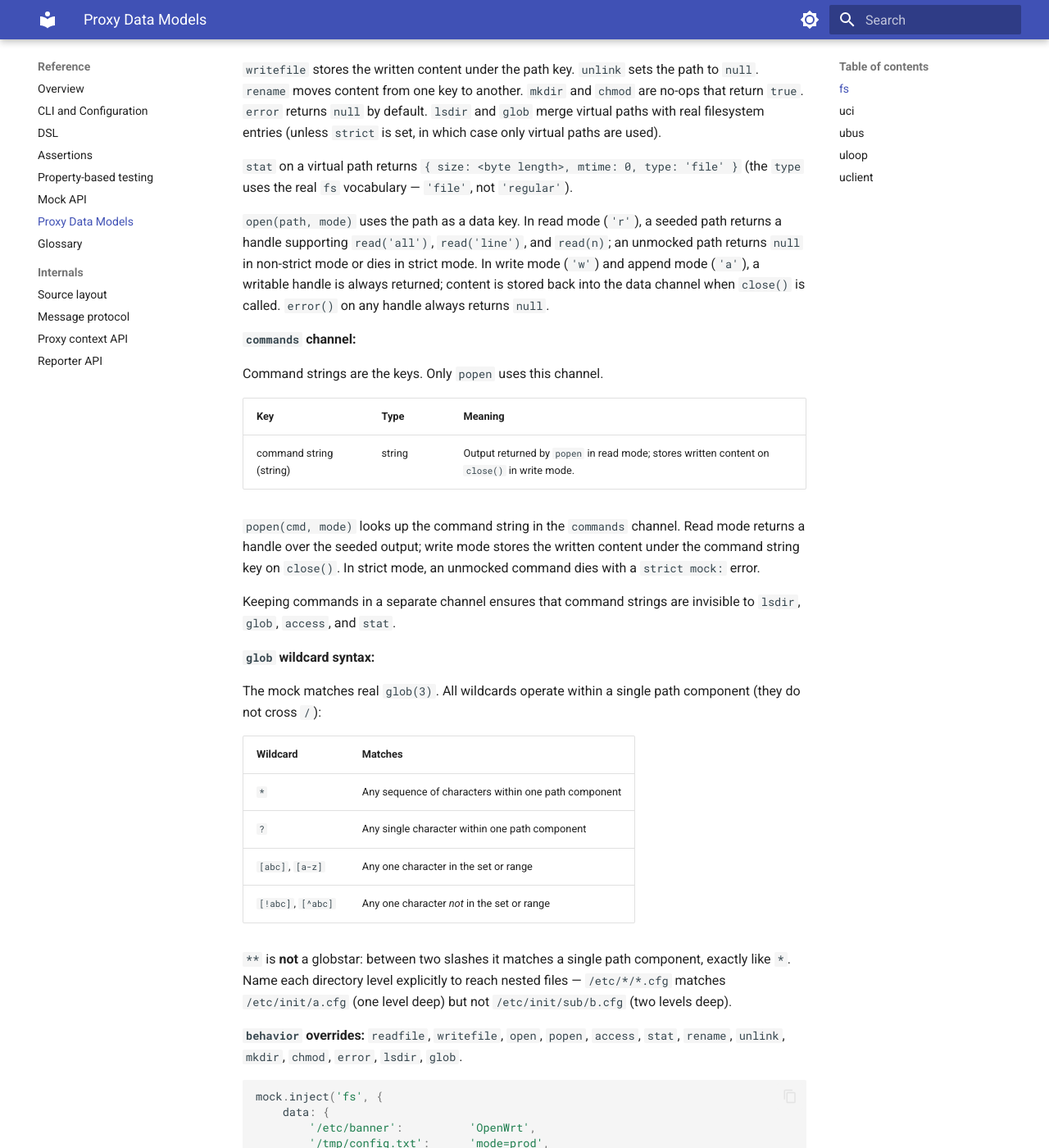
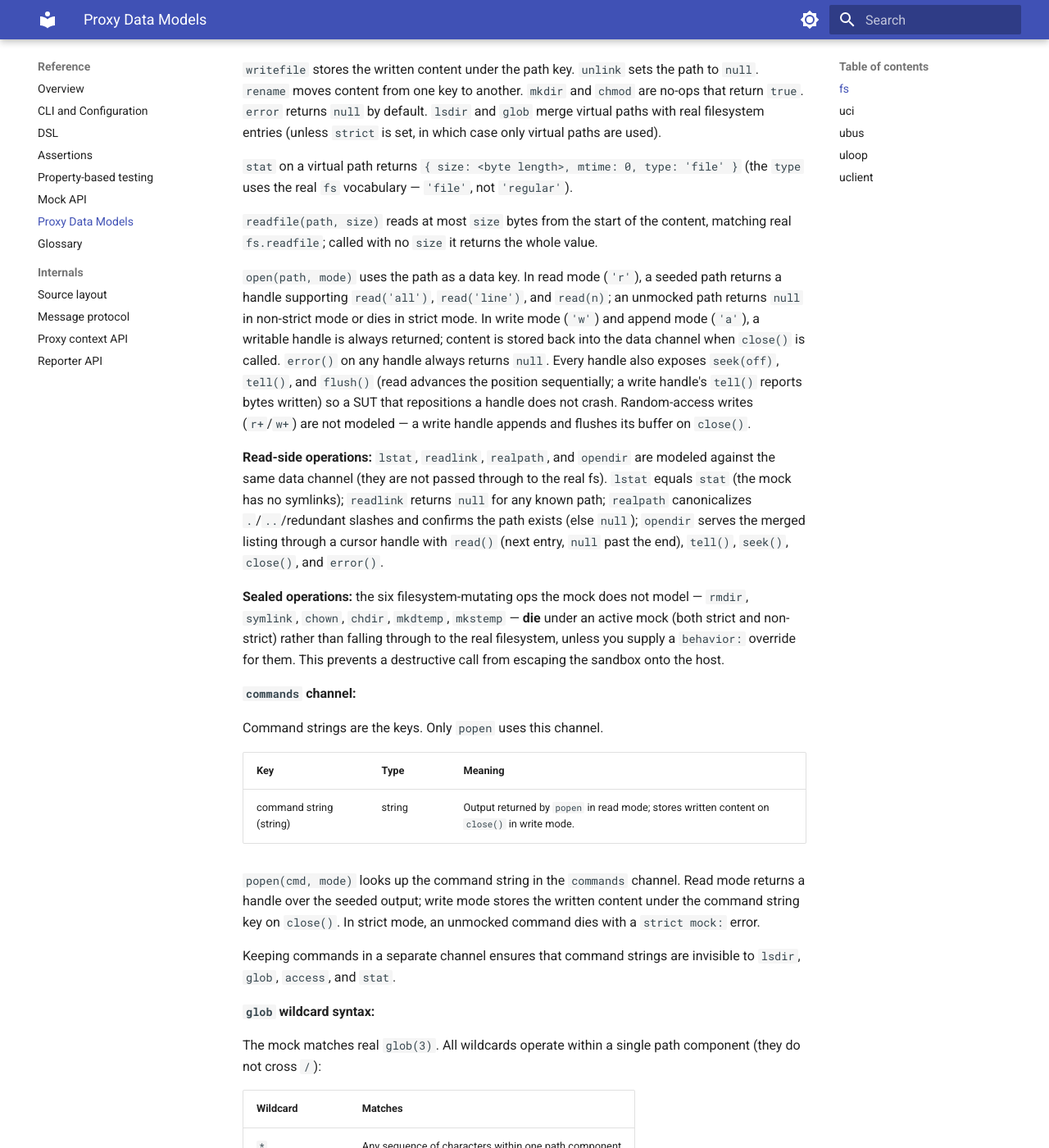
Before and after one commit to m00qek/utest, an MkDocs documentation site: the page built from docs/reference/proxy-data-models.md, in a window 1280 px wide and 1400 px high, scrolled down 849 px. Shown: the whole window at 82% size. Built offline with MkDocs 1.6.1 and Material for MkDocs 9.7.7, drawn with Linux system fonts in a browser that asks for light colours; some of the changed text lies outside the part shown.

Commit message:
docs: document fs read-side family, seal, handle ops, and uci fidelity
fs (R3.2/R3.6/NIT): the sealed destructive ops (rmdir/symlink/chown/chdir/
mkdtemp/mkstemp die under an active mock unless given a behavior), the modeled
read-side family (lstat==stat, readlink null, realpath canonicalizes, opendir
cursor), handle seek/tell/flush, and readfile(path, size). uci (1.8 + NIT):
reads return deep copies, delete of a missing entry returns null, and load
returns false only under strict for an unseeded package (not 'always true').
All verified in the container.

````diff
--- a/docs/reference/proxy-data-models.md
+++ b/docs/reference/proxy-data-models.md
@@ -30,7 +30,13 @@ Filesystem paths are the keys. `lsdir`, `glob`, `access`, `stat`, `readfile`,
 
 `stat` on a virtual path returns `{ size: <byte length>, mtime: 0, type: 'file' }` (the `type` uses the real `fs` vocabulary — `'file'`, not `'regular'`).
 
-`open(path, mode)` uses the path as a data key. In read mode (`'r'`), a seeded path returns a handle supporting `read('all')`, `read('line')`, and `read(n)`; an unmocked path returns `null` in non-strict mode or dies in strict mode. In write mode (`'w'`) and append mode (`'a'`), a writable handle is always returned; content is stored back into the data channel when `close()` is called. `error()` on any handle always returns `null`.
+`readfile(path, size)` reads at most `size` bytes from the start of the content, matching real `fs.readfile`; called with no `size` it returns the whole value.
+
+`open(path, mode)` uses the path as a data key. In read mode (`'r'`), a seeded path returns a handle supporting `read('all')`, `read('line')`, and `read(n)`; an unmocked path returns `null` in non-strict mode or dies in strict mode. In write mode (`'w'`) and append mode (`'a'`), a writable handle is always returned; content is stored back into the data channel when `close()` is called. `error()` on any handle always returns `null`. Every handle also exposes `seek(off)`, `tell()`, and `flush()` (read advances the position sequentially; a write handle's `tell()` reports bytes written) so a SUT that repositions a handle does not crash. Random-access writes (`r+`/`w+`) are not modeled — a write handle appends and flushes its buffer on `close()`.
+
+**Read-side operations:** `lstat`, `readlink`, `realpath`, and `opendir` are modeled against the same data channel (they are not passed through to the real fs). `lstat` equals `stat` (the mock has no symlinks); `readlink` returns `null` for any known path; `realpath` canonicalizes `.`/`..`/redundant slashes and confirms the path exists (else `null`); `opendir` serves the merged listing through a cursor handle with `read()` (next entry, `null` past the end), `tell()`, `seek()`, `close()`, and `error()`.
+
+**Sealed operations:** the six filesystem-mutating ops the mock does not model — `rmdir`, `symlink`, `chown`, `chdir`, `mkdtemp`, `mkstemp` — **die** under an active mock (both strict and non-strict) rather than falling through to the real filesystem, unless you supply a `behavior:` override for them. This prevents a destructive call from escaping the sandbox onto the host.
 
 **`commands` channel:**
 
@@ -61,7 +67,7 @@ component, exactly like `*`. Name each directory level explicitly to reach
 nested files — `/etc/*/*.cfg` matches `/etc/init/a.cfg` (one level deep) but
 not `/etc/init/sub/b.cfg` (two levels deep).
 
-**`behavior` overrides:** `readfile`, `writefile`, `open`, `popen`, `access`, `stat`, `rename`, `unlink`, `mkdir`, `chmod`, `error`, `lsdir`, `glob`.
+**`behavior` overrides:** `readfile`, `writefile`, `open`, `popen`, `access`, `stat`, `lstat`, `readlink`, `realpath`, `opendir`, `rename`, `unlink`, `mkdir`, `chmod`, `error`, `lsdir`, `glob`, and the sealed ops (`rmdir`, `symlink`, `chown`, `chdir`, `mkdtemp`, `mkstemp`) — supplying a `behavior` for a sealed op is how you make it do something instead of dying.
 
 ```js
 mock.inject('fs', {
@@ -120,7 +126,9 @@ mocks: { 'uci': null }
 
 Each section object has the form `{ '.type': '<uci-type>', <option>: <value>, ... }`. The `.type` field is required for `foreach` filtering. All option values are plain strings or arrays of strings, matching the real UCI data model.
 
-`cursor()` returns a cursor object with `load`, `get`, `get_all`, `foreach`, `set`, `delete`, `commit`, and `save`. `load`, `commit`, and `save` are no-ops returning `true`. `set` writes immediately and is readable in the same cursor. `delete` with three arguments removes a single option; with two arguments removes the entire section.
+`cursor()` returns a cursor object with `load`, `get`, `get_all`, `foreach`, `set`, `delete`, `commit`, and `save`. `commit`, `save`, and `load` return `true` by default. Under **strict** mode `load` returns `false` for a package that has no seeded config (matching real UCI, which loads only configured packages) while still returning `true` for a seeded one; the actual strict enforcement happens on the subsequent `get`/`get_all`/`foreach`/`delete`. `set` writes immediately and is readable in the same cursor. `delete` with three arguments removes a single option; with two arguments removes the entire section; it returns `null` when the target package, section, or option does not exist (matching real UCI, where a real removal returns `true`).
+
+Reads return **deep copies**, not live references into the mock store: mutating the object returned by `get`, `get_all`, or `foreach` does not change the seeded data (real UCI returns fresh objects too, so code that mutates a read result cannot corrupt the fixture).
 
 `get_all(pkg, section)` returns the full section object with `.name` set to the section name and `.type` set from the data, or `null` if the section does not exist — matching real UCI behaviour.
 
````
